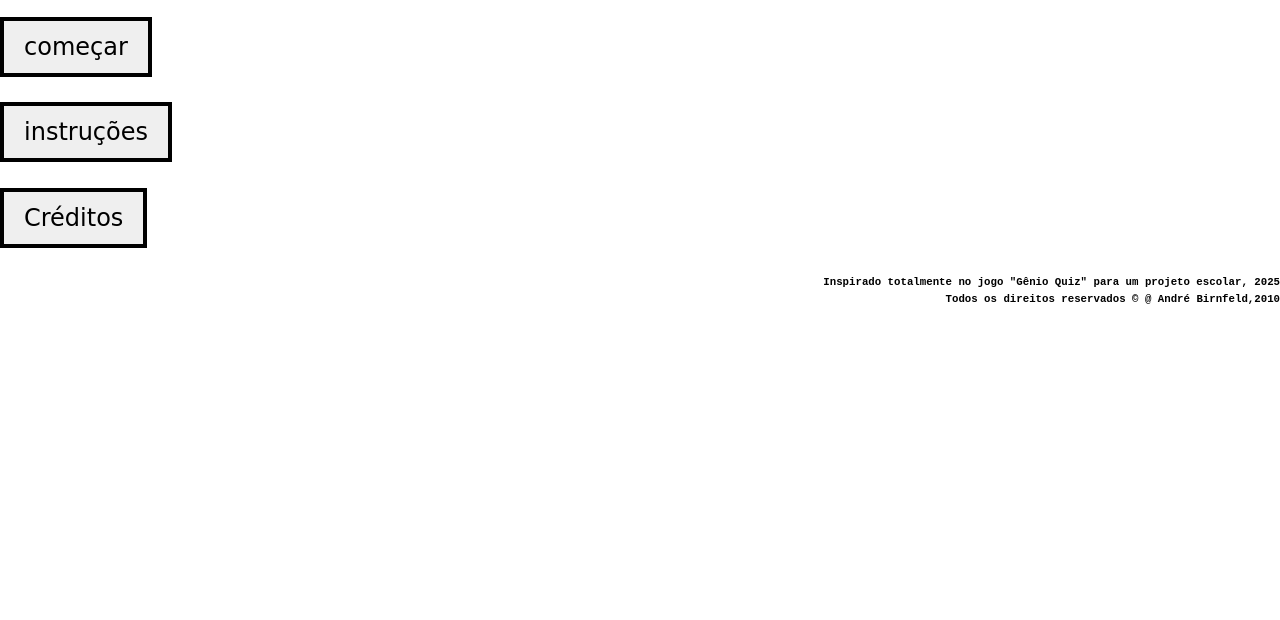
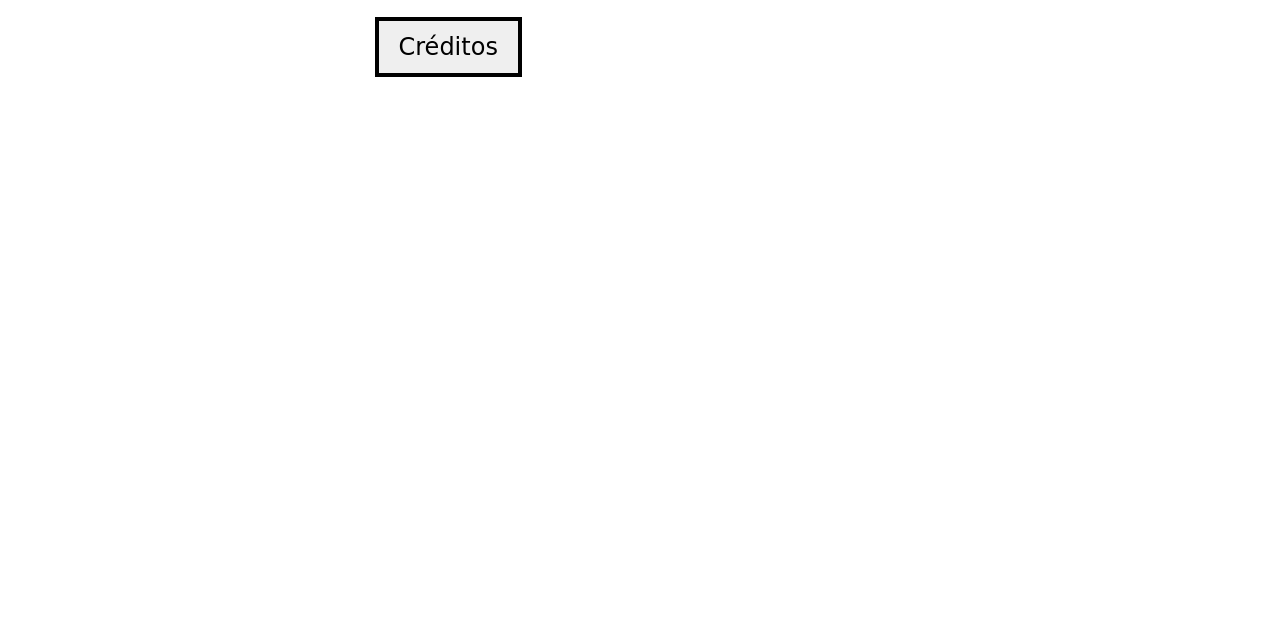
Before and after one commit to annyLu1z4/Site-Individual, a plain HTML site: page index.html in a window 1280 px wide. Shown: the part 180-800 px from the top of the page. Drawn offline with Linux system fonts and the light colour scheme.

Commit message:
Add files via upload

```diff
--- a/casinha.css
+++ b/casinha.css
@@ -7,6 +7,10 @@
 body {
     line-height: 1.6;
     font-family: cursive;
+    display: flex;
+    justify-content: center;
+    align-items: unsafe;
+    text-align: center;
 }
 
 h1 {
@@ -40,3 +44,8 @@ header {
     padding: 60px;
     text-align: center;
 }
+
+.container {
+  align-items: center;
+  text-align: center;
+}
```
Also changed, not shown: download.jpg (added), index.html (line endings or trailing spaces), jaca.js (added). Lines whose indentation alone changed are shown as unchanged.
